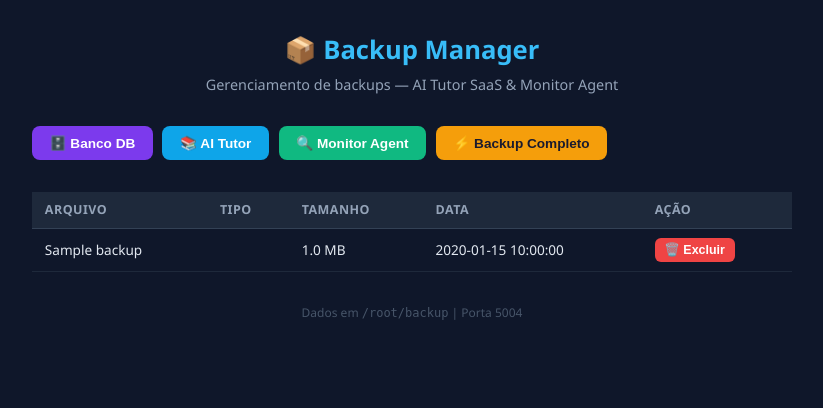
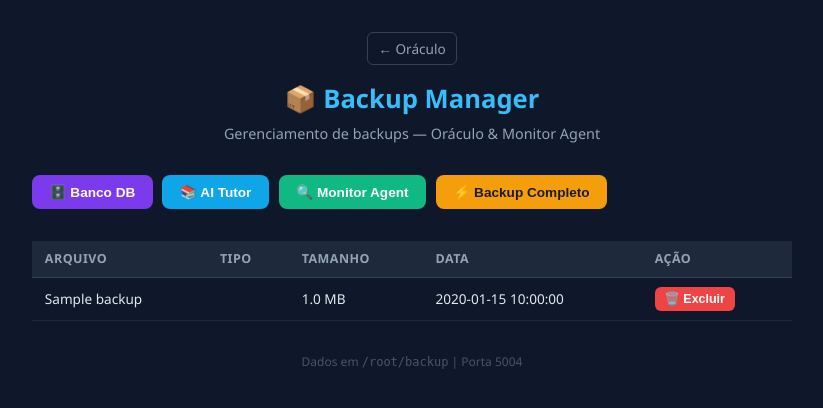
Before and after one commit to CarloRody/oraculo, a Flask app: template backup-manager/templates/index.html in a window 1280 px wide. Shown: the top 408 px of the page, without its empty margins (228-1051 px from the left). Run offline with Flask 3, Linux system fonts and the light colour scheme; the template is opened without the code that fills it: most values are stand-ins (such as "Sample title", 1, 10 or a date in 2020); some libraries are stand-ins or nearby versions.

Commit message:
Open Manutencao links in the same tab; add back-to-portal link on Monitor Agent and Backup Manager

```diff
--- a/ai_oraculo_saas/frontend/index.html
+++ b/ai_oraculo_saas/frontend/index.html
@@ -89,13 +89,13 @@
         <!-- Manutenção -->
         <h2 class="section-title">Manutenção</h2>
         <div class="cards-grid">
-            <a href="#" id="monitorLink" class="card card-external" target="_blank" rel="noopener">
+            <a href="#" id="monitorLink" class="card card-external">
                 <span class="card-icon">&#128752;</span>
                 <h3>Monitor Agent</h3>
                 <p>Acompanhe o monitoramento de URLs externas, histórico de scans e status do RAG em tempo real.</p>
             </a>
 
-            <a href="#" id="backupLink" class="card card-external" target="_blank" rel="noopener">
+            <a href="#" id="backupLink" class="card card-external">
                 <span class="card-icon">&#128230;</span>
                 <h3>Backup Manager</h3>
                 <p>Gere e gerencie backups do banco de dados e do código dos projetos.</p>
--- a/backup-manager/templates/index.html
+++ b/backup-manager/templates/index.html
@@ -44,12 +44,17 @@ tbody tr:hover{background:#1e293b60}
 
 /* Footer */
 .footer{margin-top:2rem;color:#475569;font-size:.75rem;text-align:center}
+
+/* Back link */
+.back-link{color:#94a3b8;text-decoration:none;font-size:.85rem;display:inline-flex;align-items:center;gap:5px;padding:6px 10px;border:1px solid #334155;border-radius:6px;margin-bottom:1rem;transition:.15s}
+.back-link:hover{color:#fff;border-color:#38bdf8}
 </style>
 </head>
 <body>
 
+<a href="#" id="backLink" class="back-link">&larr; Oráculo</a>
 <h1>📦 Backup Manager</h1>
-<p class="subtitle">Gerenciamento de backups — AI Tutor SaaS & Monitor Agent</p>
+<p class="subtitle">Gerenciamento de backups — Oráculo & Monitor Agent</p>
 
 <div class="container">
 
@@ -97,6 +102,8 @@ tbody tr:hover{background:#1e293b60}
 
 <script>
 const $ = id => document.getElementById(id);
+
+$('backLink').href = `${window.location.protocol}//${window.location.hostname}:5001/`;
 
 function showProgress(label) {
   $('progressWrap').style.display = 'block';
```
Also changed, not shown: oraculo_monitoragent/public/index.html (+8 -0 lines).
